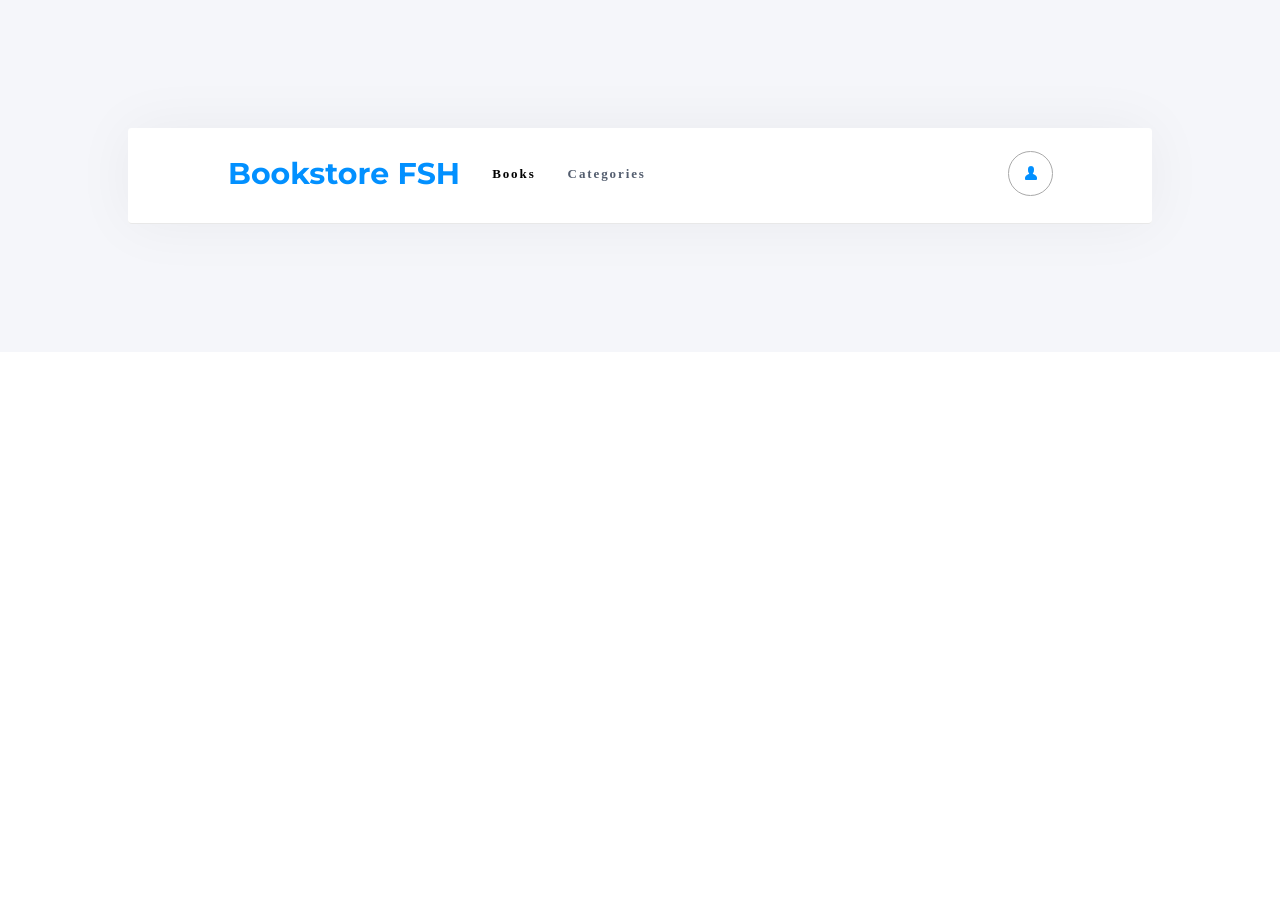
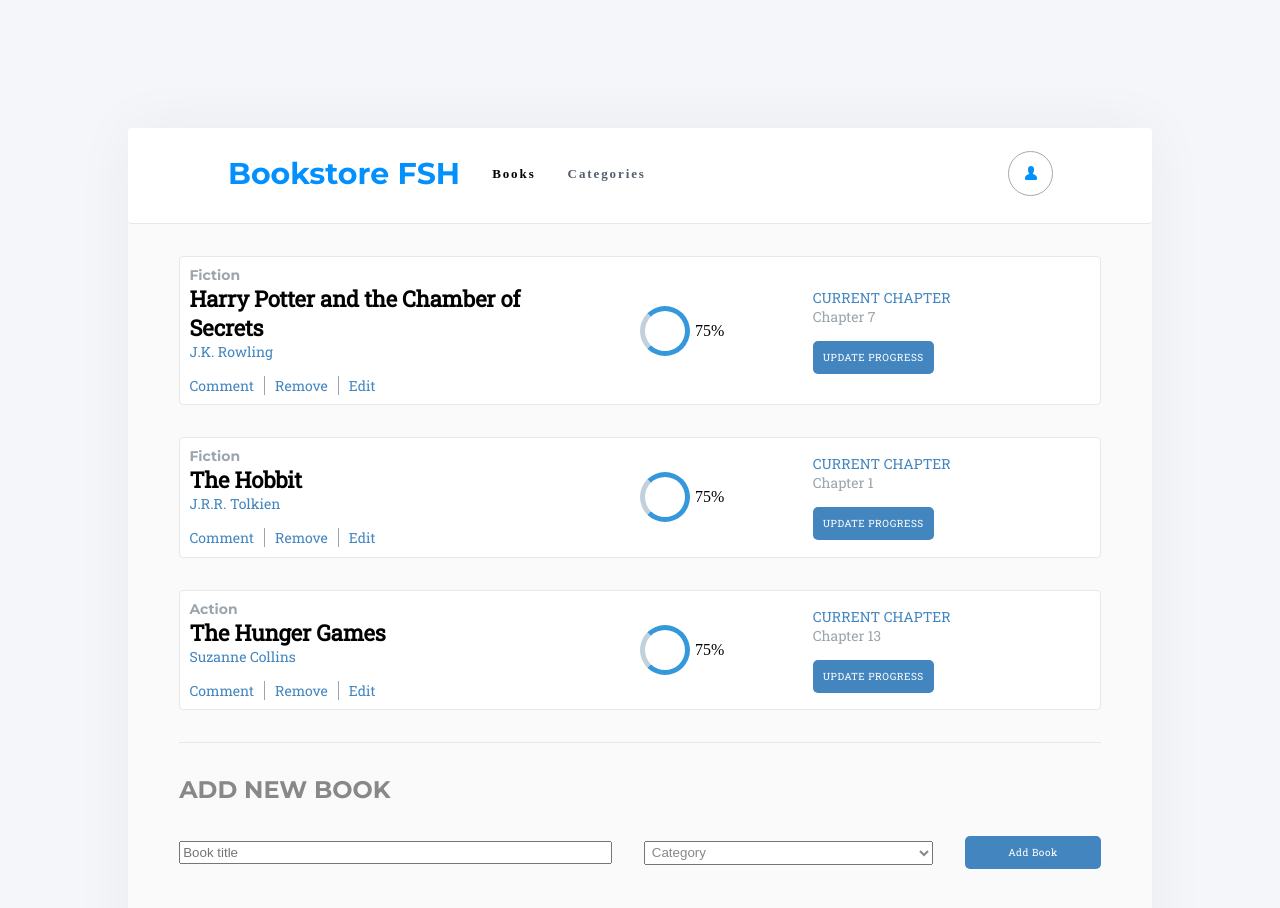
Before and after one commit to Fsher07/Bookstore, a React (Create React App) app: page /books in a window 1280 px wide. Shown: the top 908 px of the page. Before the commit the page ends 800 px from the top, so only its background shows below. Built offline with nearby package versions, Linux system fonts and the light colour scheme.

Commit message:
Create routes and categories page

```diff
--- a/src/App.css
+++ b/src/App.css
@@ -1,4 +1,4 @@
-@import url('https://fonts.googleapis.com/css2?family=Montserrat:wght@700&display=swap');
+@import url('https://fonts.googleapis.com/css2?family=Montserrat:wght@700&family=Roboto+Slab&display=swap');
 
 * {
   box-sizing: border-box;
@@ -66,3 +66,70 @@
   border-radius: 50%;
   text-align: center;
 }
+
+.container {
+  background-color: #fafafa;
+  padding: 0 5% 15% 5%;
+}
+
+.book-rows {
+  display: grid;
+  grid-template-columns: 4fr 1fr 3fr;
+  margin-top: 2rem;
+  gap: 5rem;
+  border-radius: 4px;
+  border: solid 1px #e8e8e8;
+  background-color: #fff;
+  padding: 1%;
+}
+
+.book-progress {
+  display: flex;
+  align-items: center;
+  gap: 5px;
+}
+
+.book-progress-info {
+  display: flex;
+  flex-direction: column;
+  align-items: flex-start;
+  justify-content: center;
+}
+
+.book-progress-icon {
+  border: 5px solid #f3f3f3; /* Light grey */
+  border-top: 5px solid #3498db; /* Blue */
+  border-bottom: 5px solid #3498db;
+  border-right: 5px solid #3498db;
+  border-left: 5px solid #c1d0db;
+  border-radius: 50%;
+  width: 50px;
+  height: 50px;
+  align-self: center;
+}
+
+.addBook {
+  padding-top: 2rem;
+  margin-top: 2rem;
+  border-top: 1px solid #e8e8e8;
+}
+
+.addBook form {
+  display: flex;
+  align-items: center;
+  gap: 2rem;
+  width: 100%;
+}
+
+.categoryBtn {
+  letter-spacing: 0.5px;
+  font-family: 'Roboto Slab', sans-serif;
+  background-color: #4386bf;
+  color: #fff;
+  border: none;
+  padding: 10px;
+  border-radius: 5px;
+  font-size: 10px;
+  width: 15%;
+  margin-top: 3rem;
+}
--- a/src/components/AddBook.js
+++ b/src/components/AddBook.js
@@ -0,0 +1,23 @@
+import React from "react";
+import styles from "./AddBook.module.css";
+
+const AddBook = props => {
+  return (
+    <div className="addBook">
+      <h3 className={styles.title}>ADD NEW BOOK</h3>
+      <form>
+          <input className={styles.box} type="text" name="title" placeholder="Book title" />
+          <select name="category" className={styles.placeholder} defaultValue="Category">
+            <option value="Category" disabled>Category</option>
+            <option value="Fiction">Fiction</option>
+            <option value="Action">Action</option>
+            <option value="Drama">Drama</option>
+            <option value="Comedy">Comedy</option>
+          </select>
+          <button className={styles.btn}>Add Book</button>
+      </form>
+    </div>
+  );
+};
+
+export default AddBook;
--- /dev/null
+++ b/src/components/AddBook.module.css
@@ -0,0 +1,35 @@
+.title {
+  font-family: 'Montserrat', sans-serif;
+  margin-bottom: 2rem;
+  font-size: 1.5rem;
+  color: #888;
+}
+
+.placeholder {
+  padding: 2.5px;
+  display: flex;
+  width: 32%;
+  color: #888;
+}
+
+.placeholder:focus {
+  color: #000;
+}
+
+.btn {
+  letter-spacing: 0.5px;
+  font-family: 'Roboto Slab', sans-serif;
+  background-color: #4386bf;
+  color: #fff;
+  border: none;
+  padding: 10px;
+  border-radius: 5px;
+  font-size: 10px;
+  width: 15%;
+}
+
+.box {
+ padding: 2px;
+  display: flex;
+  width: 48%;
+}
--- a/src/components/Books.js
+++ b/src/components/Books.js
@@ -1,11 +1,27 @@
 import React from "react";
+import styles from "./Books.module.css";
 
 const Books = props => {
   return (
-    <li>
-      <h3>{props.book.title}</h3>
-      <p>{props.book.author}</p>
-      <p>{props.book.category}</p>
+    console.log(props),
+    <li className="book-rows" key={props.id}>
+      <div className="book-info">
+        <p className={styles.bookCategory}>{props.book.category}</p>
+        <h3 className={styles.bookTitle}>{props.book.title}</h3>
+        <p className={styles.author}>{props.book.author}</p>
+        <button className={styles.btn} style={{border:'none', padding:'0'}}>Comment</button>
+        <button className={styles.btn}>Remove</button>
+        <button className={styles.btn}>Edit</button>
+      </div>
+      <div className="book-progress">
+        <div className="book-progress-icon"></div>
+        <div className="book-progress-text">{props.book.progress}%</div>
+      </div>
+      <div className="book-progress-info">
+        <p className={styles.chapterText1}>CURRENT CHAPTER</p>
+        <p className={styles.chapterText2}>{props.book.currentChapter}</p>
+        <button className={styles.uptadeBtn}>UPDATE PROGRESS</button>
+      </div>
     </li>
   );
 };
--- /dev/null
+++ b/src/components/Books.module.css
@@ -0,0 +1,66 @@
+@import url('https://fonts.googleapis.com/css2?family=Montserrat:wght@700&family=Roboto+Slab&display=swap');
+
+.bookTitle {
+  font-family: 'Roboto Slab', serif;
+  font-size: 1.375rem;
+  font-weight: bold;
+  letter-spacing: -0.2px;
+  color: var(--black-two);
+}
+
+.bookCategory {
+  font-family: 'Montserrat', sans-serif;
+  font-size: 0.875rem;
+  font-weight: bold;
+  font-stretch: normal;
+  font-style: normal;
+  line-height: normal;
+  letter-spacing: normal;
+  color: #9ba5ad;
+}
+
+.author {
+  font-family: 'Roboto Slab', sans-serif;
+  font-size: 0.875rem;
+  color: #4386bf;
+  font-weight: 300;
+}
+
+.btn {
+  font-family: 'Roboto Slab', sans-serif;
+  font-size: 0.875rem;
+  color: #4386bf;
+  font-weight: 300;
+  background-color: #fff;
+  border: none;
+  border-left: 1px solid #9ba5ad;
+  margin-right: 10px;
+  padding-left: 10px;
+  margin-top: 15px;
+}
+
+.uptadeBtn {
+  letter-spacing: 0.5px;
+  font-family: 'Roboto Slab', sans-serif;
+  background-color: #4386bf;
+  color: #fff;
+  border: none;
+  padding: 10px;
+  border-radius: 5px;
+  margin-top: 15px;
+  font-size: 10px;
+}
+
+.chapterText1 {
+  font-family: 'Roboto Slab', sans-serif;
+  font-size: 0.875rem;
+  font-weight: 300;
+  color: #4386bf;
+}
+
+.chapterText2 {
+  font-family: 'Roboto Slab', sans-serif;
+  font-size: 0.875rem;
+  font-weight: 300;
+  color: #9ba5ad;
+}
--- a/src/components/BookstoreContainer.js
+++ b/src/components/BookstoreContainer.js
@@ -3,29 +3,59 @@ import Navbar from './Navbar';
 import React, { useState } from 'react';
 import { v4 as uuidv4 } from "uuid";
 import BooksList from './BooksList';
+import AddBook from './AddBook';
+import Categories from '../pages/Categories';
+import { Router, Route, Routes } from 'react-router-dom';
 
-const BookStroeContainer = () => {
-  const [books, setTodos] = useState([]);
-  const addBook = (title,author,category) => {
-    const newBook = {
+class BookStoreContainer extends React.Component {
+  state = {
+    books: [
+      {
         id: uuidv4(),
-      category: category,
-      title: title,
-      author: author,
-      completed: false
+        category: "Fiction",
+        title: 'Harry Potter and the Chamber of Secrets',
+        author: 'J.K. Rowling',
+        progress: '75',
+        currentChapter: 'Chapter 7',
+      },
+      {
+        id: uuidv4(),
+        category: "Fiction",
+        title: 'The Hobbit',
+        author: 'J.R.R. Tolkien',
+        progress: '75',
+        currentChapter: 'Chapter 1',
+      },
+      {
+        id: uuidv4(),
+        category: "Action",
+        title: 'The Hunger Games',
+        author: 'Suzanne Collins',
+        progress: '75',
+        currentChapter: 'Chapter 13',
+      },
+    ],
   };
-    setTodos([...books, newBook]);
-  };
+  render() {
     return (
       <>
         <div className="App">
           <Navbar />
           <div className="container">
-          <BooksList books={books} />
+            <Routes>
+              <Route path="/categories" element={<Categories />} />
+            </Routes>
+            <Routes>
+              <Route path="/books" element={<BooksList books={this.state.books} />} />
+            </Routes>
+            <Routes>
+              <Route path="/books" element={<AddBook />} />
+            </Routes>
           </div>
         </div>
       </>
     );
+  };
 }
 
-export default BookStroeContainer;
+export default BookStoreContainer;
--- a/src/index.js
+++ b/src/index.js
@@ -1,13 +1,13 @@
 import React from 'react';
 import ReactDOM from 'react-dom/client';
 import BookStoreContainer from './components/BookstoreContainer';
-import { BrowserRouter as Router } from 'react-router-dom';
+import { BrowserRouter } from 'react-router-dom';
 
 const root = ReactDOM.createRoot(document.getElementById('root'));
 root.render(
   <React.StrictMode>
-    <Router>
+    <BrowserRouter>
       <BookStoreContainer />
-    </Router>
+    </BrowserRouter>
   </React.StrictMode>
 );
--- /dev/null
+++ b/src/pages/Categories.js
@@ -0,0 +1,11 @@
+import React from "react";
+
+const Categories = () => {
+  return (
+    <div className="categories">
+      <button className="categoryBtn">Check Status</button>
+    </div>
+  );
+}
+
+export default Categories;
```
Lines whose indentation alone changed are shown as unchanged.
